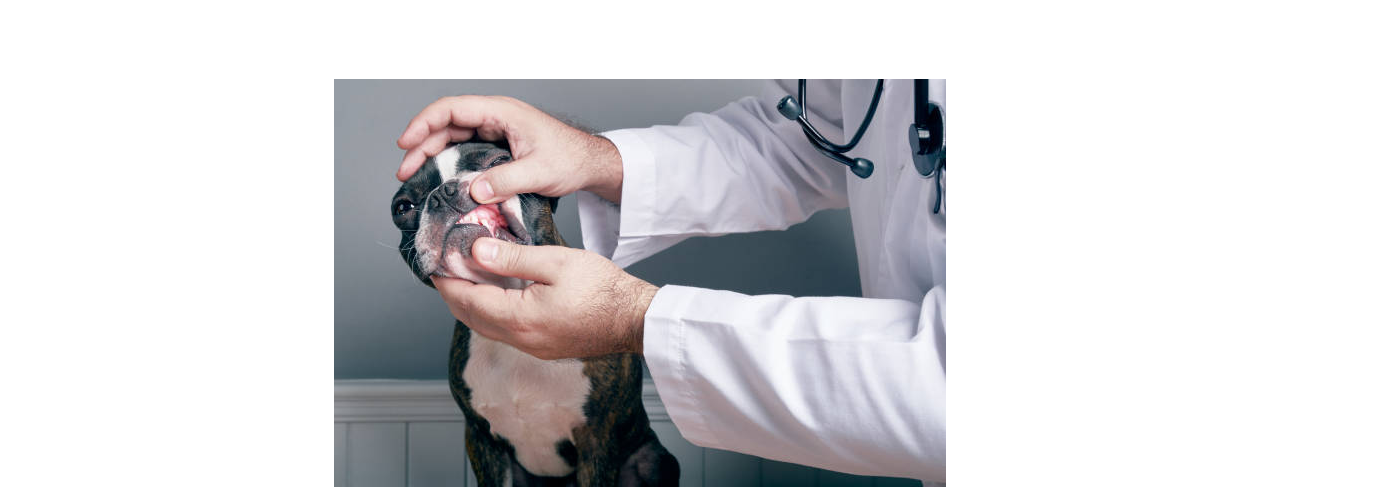
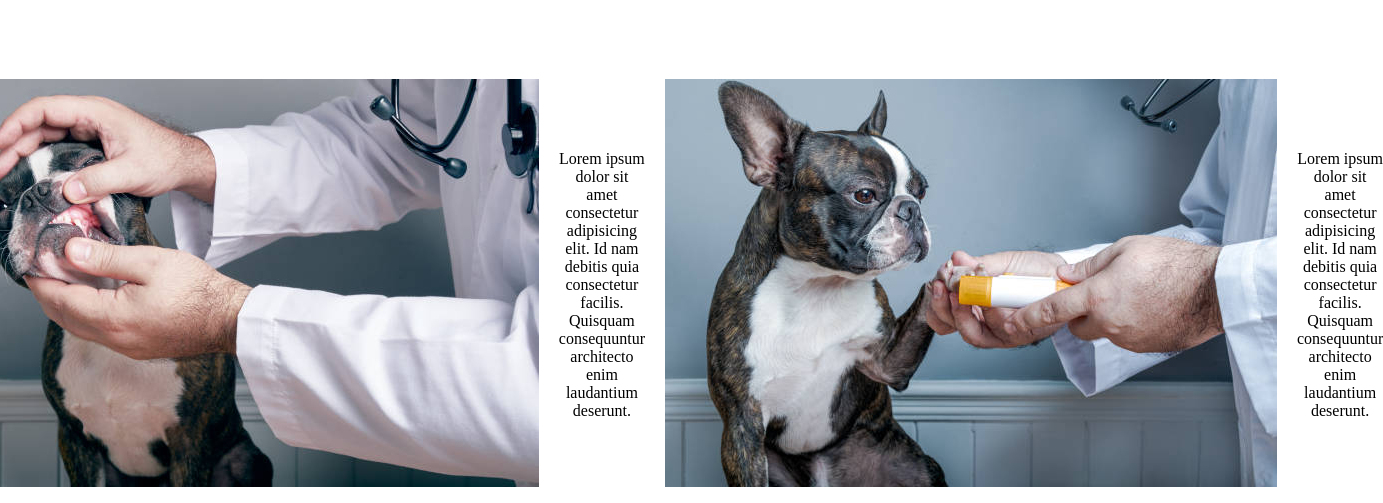
Before and after one commit to EduardoRiosSale/desarrolloweb-riossale, a plain HTML site: page index.html in a window 1280 px wide. Shown: the part 352-855 px from the top of the page, 1383 px wide, since content can reach past the window. Drawn offline with Linux system fonts and the light colour scheme.

Commit message:
Cambios nuevamente

```diff
--- a/css/style.css
+++ b/css/style.css
@@ -184,9 +184,9 @@ button:hover span{
     .padre{
         height: 100%;
         width: 100%;
-        margin: auto;
-        flex-direction: column;
+        flex-direction:row;
         display:flex;
+        margin: 15px;
     }
 
     .contenedor , .contenedor .img-tres{
```
